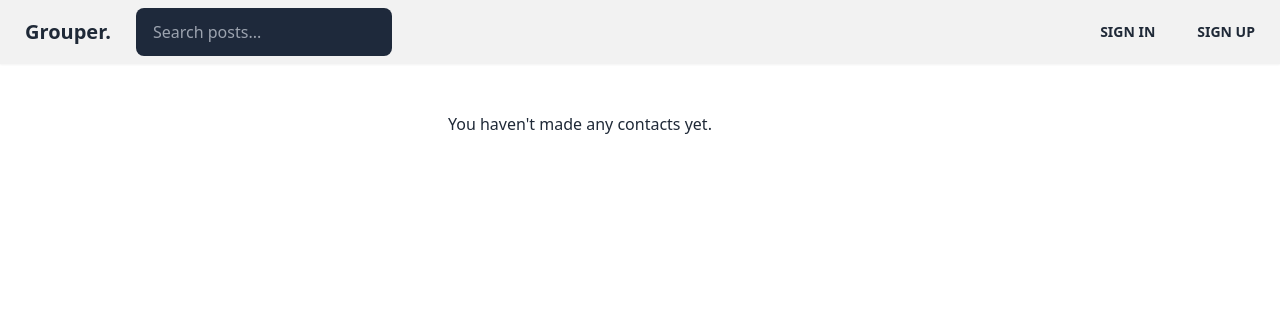
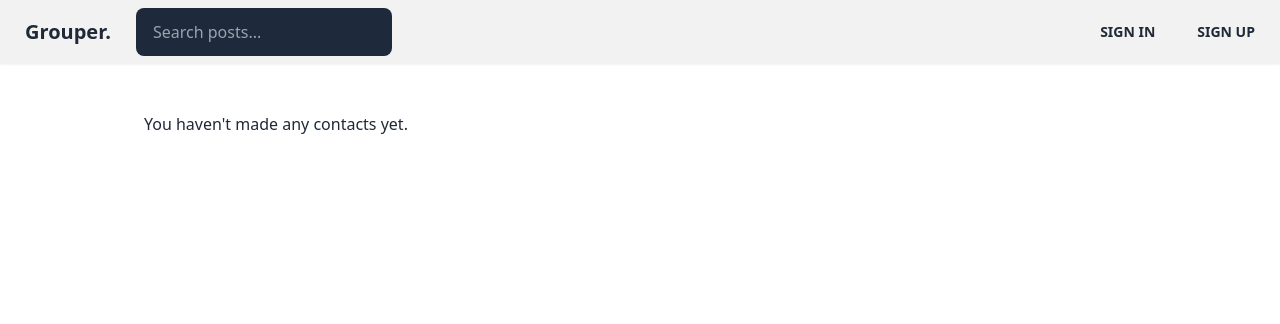
Before and after one commit to soulgeo/grouper, a Django app: template core/templates/contacts.html in a window 1280 px wide. Shown: the top 324 px of the page. Run offline with Django 5.2, Linux system fonts and the light colour scheme; the template is opened without the code that fills it, so the values that code supplies are empty; style sheets or scripts are compiled from the project's sources; some libraries are stand-ins or nearby versions.

Commit message:
fix content width on all screens

```diff
--- a/templates/master.html
+++ b/templates/master.html
@@ -12,7 +12,7 @@
     <div class="m-0 fixed w-full top-0 left-0 z-10">
         {% include "navbar.html" %}
     </div>
-    <div class="mr-[28rem] ml-[28rem] mt-28 mb-8">
+    <div class="w-full max-w-screen-lg mx-auto px-4 mt-28 mb-8">
         {% block main %}
         {% endblock main %}
     </div>
```
